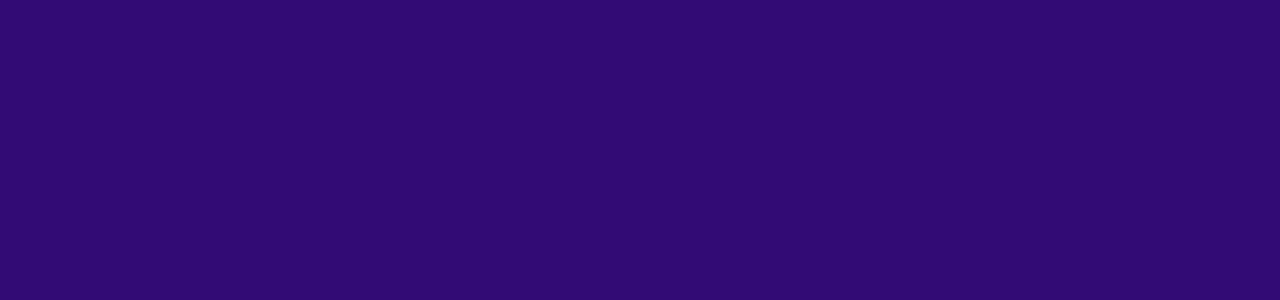
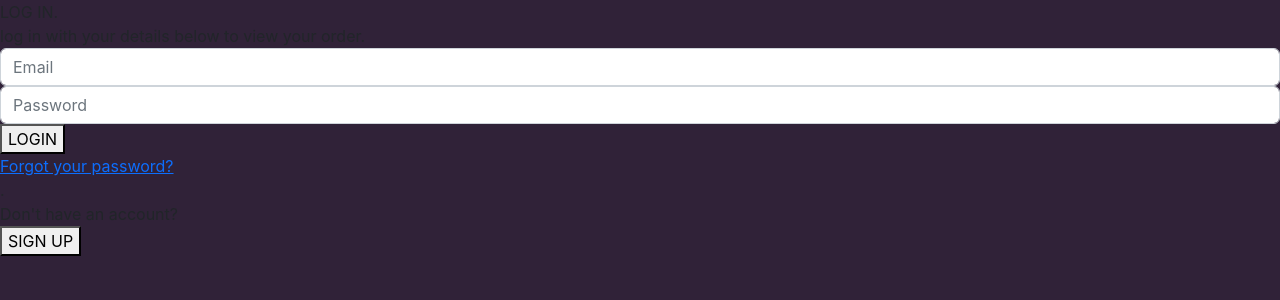
Before and after one commit to SebBarAc236/Proyecto-Frontend, a React (Create React App) app: page /login in a window 1280 px wide. Before the commit this address had no page. Shown: the top 300 px of the page. Built offline with nearby package versions, Linux system fonts and the light colour scheme.

Commit message:
Se agrego inicio de pagina con el registro o login

```diff
--- a/public/index.html
+++ b/public/index.html
@@ -24,7 +24,8 @@
       work correctly both with client-side routing and a non-root public URL.
       Learn how to configure a non-root public URL by running `npm run build`.
     -->
-    <link href="https://cdn.jsdelivr.net/npm/bootstrap@5.2.0/dist/css/bootstrap.min.css" rel="stylesheet" integrity="sha384-gH2yIJqKdNHPEq0n4Mqa/HGKIhSkIHeL5AyhkYV8i59U5AR6csBvApHHNl/vI1Bx" crossorigin="anonymous">
+    <link href="https://cdn.jsdelivr.net/npm/bootstrap@5.2.1/dist/css/bootstrap.min.css" rel="stylesheet" integrity="sha384-iYQeCzEYFbKjA/T2uDLTpkwGzCiq6soy8tYaI1GyVh/UjpbCx/TYkiZhlZB6+fzT" crossorigin="anonymous">
+    <script src="https://cdn.jsdelivr.net/npm/bootstrap@5.2.1/dist/js/bootstrap.bundle.min.js" integrity="sha384-u1OknCvxWvY5kfmNBILK2hRnQC3Pr17a+RTT6rIHI7NnikvbZlHgTPOOmMi466C8" crossorigin="anonymous"></script>
 
     <title>React App</title>
   </head>
--- a/src/components/header_todos.jsx
+++ b/src/components/header_todos.jsx
@@ -10,7 +10,7 @@ const Header = () =>
 
     return <div>
         <div className="header-right">
-            <Link to={"/"}><img src="https://cdn-icons-png.flaticon.com/512/1077/1077063.png" alt="Perfil" /></Link>
+            <Link to={"/Home"}><img src="https://cdn-icons-png.flaticon.com/512/1077/1077063.png" alt="Perfil" /></Link>
             <Link to={"/Cart"}><img className="links" src="https://cdn-icons-png.flaticon.com/512/833/833314.png" alt="Cart" /></Link>
             <img src="https://cdn-icons-png.flaticon.com/512/7018/7018972.png" alt="Search" />
 
@@ -21,7 +21,7 @@ const Header = () =>
             <a className="letras" href="#about">Reviews</a>
             <a className="letras" href="#contact">Support</a>
             <a className="letras" href="#about">About</a>
-            <Link to={"/"}><p className="letras">Home</p></Link>
+            <Link to={"/Home"}><p className="letras">Home</p></Link>
         </div>
     </div>
 }
--- a/src/components/homepage.css
+++ b/src/components/homepage.css
@@ -1,6 +1,6 @@
 body
 {
-    background-color: rgb(49, 12, 117);
+    background-color: rgb(48, 34, 56);
 }
 
 footer
--- /dev/null
+++ b/src/components/login.jsx
@@ -0,0 +1,27 @@
+import Header from './header_todos';
+import { Link } from "react-router-dom"
+
+
+const Login = (props) => {
+
+    return <div>
+        <div id='contenedorR'>
+            <div>LOG IN.</div>
+            <div>log in with your details below to view your order.</div>
+            <input type="text" class="form-control" id="floatingInput" placeholder="Email"/>
+            <input type="password" class="form-control" id="floatingInput" placeholder="Password"/>
+            <Link to={"/Home"}>
+                <button>LOGIN</button>
+            </Link>
+            <div><a href=" ">Forgot your password?</a></div>
+            <div>.</div>
+            <div>Don't have an account?</div>
+            <Link to={"/"}>
+                <button>SIGN UP</button>
+            </Link>
+        </div>
+    </div>
+
+}
+
+export default Login;
--- /dev/null
+++ b/src/components/register.jsx
@@ -0,0 +1,24 @@
+import Header from './header_todos';
+import { Link } from "react-router-dom"
+
+
+const Register = (props) => {
+
+    return <div>
+        <div id='contenedorR'>
+            <div>CREATE ACCOUNT</div>
+            <input type="text" class="form-control" id="floatingInput" placeholder="First Name"/>
+            <input type="text" class="form-control" id="floatingInput" placeholder="Last Name"/>
+            <input type="text" class="form-control" id="floatingInput" placeholder="Email"/>
+            <input type="password" class="form-control" id="floatingInput" placeholder="Password"/>
+            <Link to={"/Home"}>
+                <button>CREATE</button>
+            </Link>
+            <div> Already registered? Try <Link to={"/Login"}>sign in</Link></div>
+        </div>
+    </div>
+
+
+}
+
+export default Register;
--- a/src/index.js
+++ b/src/index.js
@@ -7,13 +7,17 @@ import reportWebVitals from './reportWebVitals';
 import InfoProducto from './components/compras/info_producto';
 import { BrowserRouter, Routes, Route } from 'react-router-dom';
 import Cart from './components/shopping_cart';
+import Login from './components/login';
+import Register from './components/register';
 
 const root = ReactDOM.createRoot(document.getElementById('root'));
 root.render(
   <React.StrictMode>
     <BrowserRouter>
         <Routes>
-          <Route path="/" element={ <Home/> } />
+          <Route path="/" element={ <Register/> } />
+          <Route path="/login" element={ <Login/> } />
+          <Route path="/Home" element={ <Home/> } />
           <Route path="/Producto" element={ <InfoProducto/> } />
           <Route path="/Cart" element={ <Cart/> } />
         </Routes>
```
